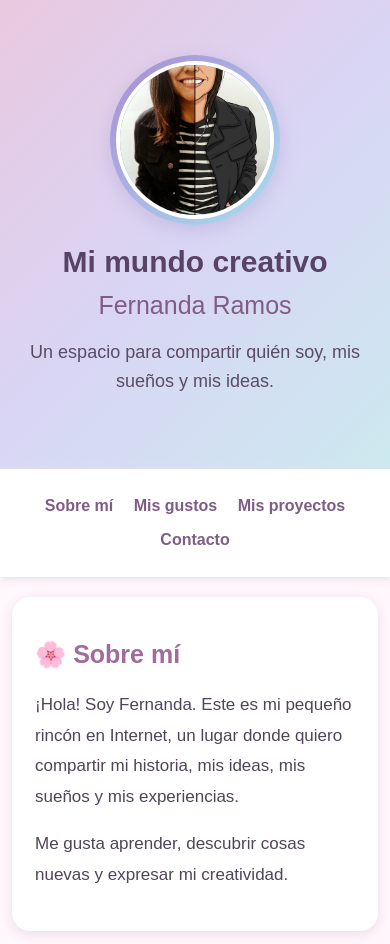
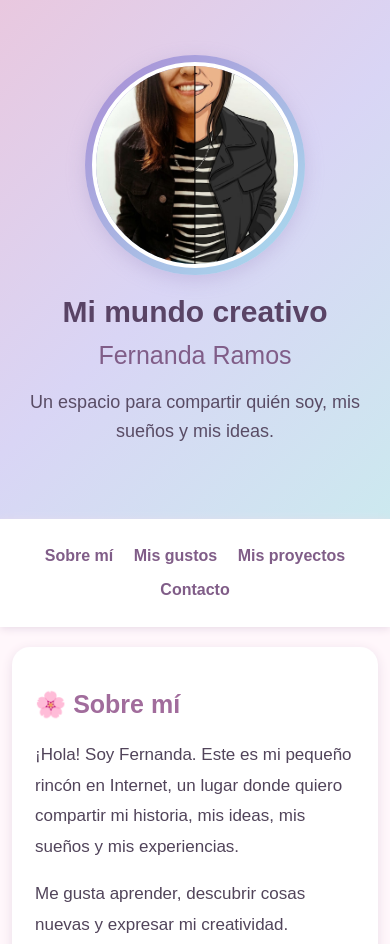
Before and after one commit to fernandaramosM/fernandaramosM.github.io, a plain HTML site: page index.html in a window 390 px wide. Shown: the top 944 px of the page. Drawn offline with Linux system fonts and the light colour scheme.

Commit message:
Update styles and layout in index.html

```diff
--- a/index.html
+++ b/index.html
@@ -19,6 +19,8 @@
             color: #51445a;
         }
 
+        /* PLACA DE INICIO */
+
         header {
             background: linear-gradient(
                 135deg,
@@ -30,12 +32,12 @@
         }
 
         .inicio {
-            max-width: 1050px;
+            max-width: 1100px;
             margin: auto;
             display: flex;
             align-items: center;
             justify-content: space-between;
-            gap: 35px;
+            gap: 40px;
         }
 
         .texto-inicio {
@@ -62,17 +64,21 @@
             line-height: 1.6;
         }
 
+        /* FOTO CIRCULAR */
+
         .marco-foto {
-            width: 210px;
-            height: 210px;
+            width: 280px;
+            height: 280px;
             flex-shrink: 0;
             border-radius: 50%;
-            padding: 6px;
+            padding: 7px;
+
             background: linear-gradient(
                 135deg,
                 #a98bd5,
                 #a9dff0
             );
+
             box-shadow: 0 5px 18px #a99acb66;
         }
 
@@ -85,6 +91,8 @@
             border: 4px solid white;
             display: block;
         }
+
+        /* NAVEGACIÓN */
 
         nav {
             background: white;
@@ -103,6 +111,8 @@
         nav a:hover {
             color: #c080ad;
         }
+
+        /* SECCIONES */
 
         section {
             max-width: 850px;
@@ -123,6 +133,8 @@
             line-height: 1.8;
         }
 
+        /* PIE DE PÁGINA */
+
         footer {
             text-align: center;
             padding: 30px;
@@ -130,7 +142,10 @@
             color: #665575;
         }
 
+        /* ADAPTACIÓN PARA CELULARES */
+
         @media (max-width: 600px) {
+
             .inicio {
                 flex-direction: column-reverse;
                 text-align: center;
@@ -146,8 +161,8 @@
             }
 
             .marco-foto {
-                width: 170px;
-                height: 170px;
+                width: 220px;
+                height: 220px;
             }
 
             nav a {
@@ -160,15 +175,18 @@
                 padding: 23px;
             }
         }
+
     </style>
 </head>
 
 <body>
 
 <header>
+
     <div class="inicio">
 
         <div class="texto-inicio">
+
             <h1>Mi mundo creativo</h1>
 
             <h2>Fernanda Ramos</h2>
@@ -177,17 +195,21 @@
                 Un espacio para compartir quién soy,
                 mis sueños y mis ideas.
             </p>
+
         </div>
 
         <div class="marco-foto">
+
             <img
                 src="Mi-foto.jpeg"
                 alt="Foto de Fernanda"
                 class="foto-perfil"
             >
+
         </div>
 
     </div>
+
 </header>
 
 <nav>
@@ -250,7 +272,9 @@
 </section>
 
 <footer>
+
     <p>Creado con cariño ♡ | Fernanda Ramos</p>
+
 </footer>
 
 </body>
```
